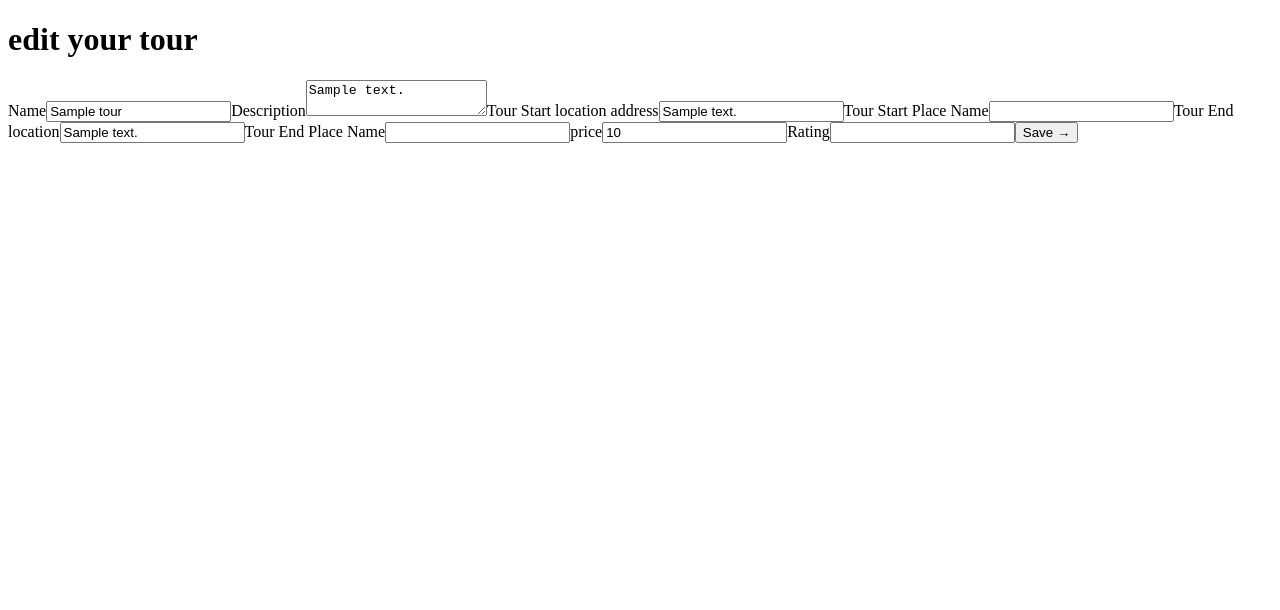
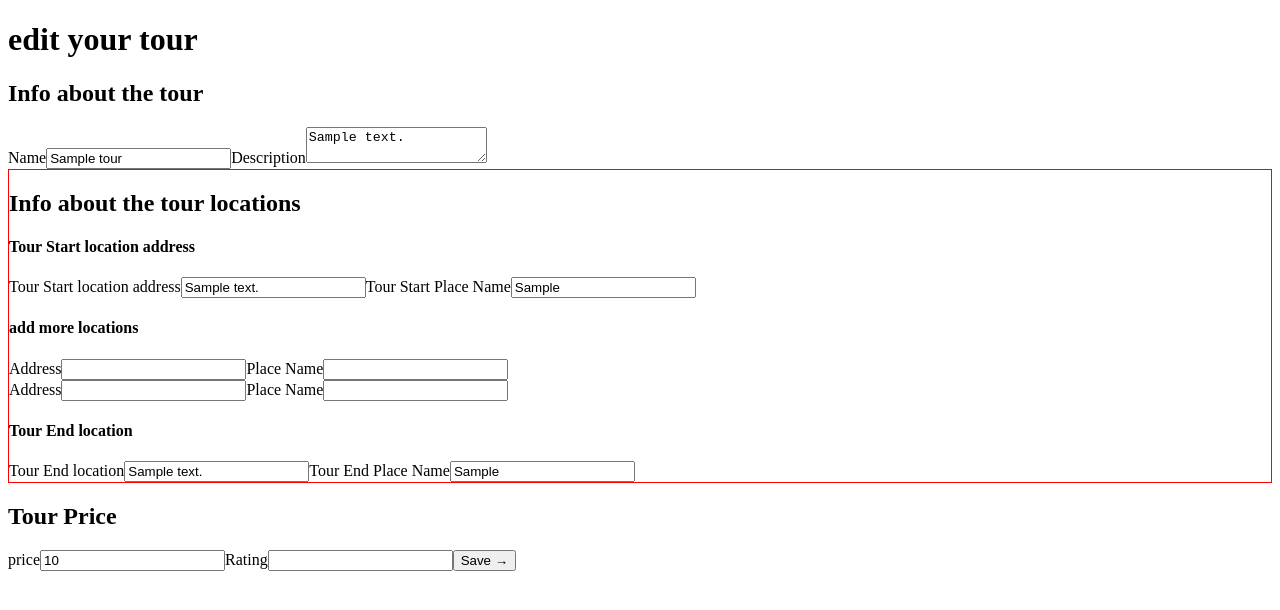
Before and after one commit to Ana-OS/wildtours-app, a Node server app: page /tours/600000000000000000000001/edit in a window 1280 px wide. Shown: the top 610 px of the page. Run offline with Node 20, Linux system fonts and the light colour scheme; tables that the repository leaves empty hold one stand-in row (values such as "Sample post"); some libraries are stand-ins or nearby versions.

Commit message:
added extra locations to tours

```diff
--- a/models/Tour.js
+++ b/models/Tour.js
@@ -85,13 +85,14 @@ const tourSchema = new mongoose.Schema({
                 type: String,
                 default: 'Point'
             },
-            coordinates: {
-                type: [Number],
-                // required: 'You must supply coordinates'
+            coordinates: [Number],
+            address: {
+                type: String,
+                required: 'You must supply an address!'
             },
             place: {
                 type: String,
-                // required: 'Please provide the location name'
+                required: 'please supply a start place!'
             },
             day: Number
         }
--- a/public/css/style.css
+++ b/public/css/style.css
@@ -93,13 +93,14 @@
 }
 
 /* tour page  */
-
+.locations{
+  border:1px solid red
+}
 #map{
   width:600px;
   height:70vh;
   border:1px solid red;
 }
-
 
 .marker {
   background-image: url('../img/pin.png');
@@ -111,11 +112,17 @@
 
 .mapboxgl-popup {
   max-width: 25rem;
+  border:2px solid blue;
+
   /* border: 30px; */
-
+}
+.popUp_div {
+  width:30px;
+  border:2px solid blue;
 }
 
 .mapboxgl-popup-content {
+
   text-align: center;
   font-family: 'Lato', sans-serif;
   padding: 1.5rem !important;
@@ -123,3 +130,7 @@
   -webkit-box-shadow: 0 1rem 3rem rgba(0, 0, 0, 0.15) !important;
   box-shadow: 0 1rem 3rem rgba(0, 0, 0, 0.15) !important;
 }
+.mapboxgl-popup-content.popUp_div {
+  width:30px;
+  border:2px solid blue;
+}
--- a/public/javascript/autocompleteMap.js
+++ b/public/javascript/autocompleteMap.js
@@ -21,6 +21,32 @@ window.onload = function () {
     });
 
 
+    // EXTRA LOCATIONS
+
+    const inputStartLocation = document.querySelector("#startLocation");
+    let latStartLocation = document.querySelector("#latStartLocation");
+    let lngStartLocation = document.querySelector("#lngStartLocation");
+
+
+    if (!inputStartLocation) return; // skip this fn from running if there is not input on the page
+    const dropdownStartLocation = new google.maps.places.Autocomplete(inputStartLocation);
+    // console.log(dropdown)
+
+    dropdownStartLocation.addListener('place_changed', () => {
+        const place = dropdownStartLocation.getPlace();
+        latStartLocation.value = place.geometry.location.lat();
+        lngStartLocation.value = place.geometry.location.lng();
+
+    });
+    // if someone hits enter on the address field, don't submit the form
+    inputStartLocation.addEventListener('keydown', (e) => {
+        if (e.keyCode === 13) e.preventDefault();
+    });
+
+
+
+
+    // End Locations
 
     const inputEndLocation = document.querySelector("#endLocation");
     let latEndLocation = document.querySelector("#latEndLocation");
--- a/views/mixins/_tourForm.pug
+++ b/views/mixins/_tourForm.pug
@@ -1,6 +1,7 @@
 mixin tourForm(tour = {})
 
     form(action=`/tours/${tour._id || ''}` method="POST")
+        h2 Info about the tour
         label(for="name") Name
         input(type="text" name="name" value=tour.name)
         label(for="description") Description
@@ -11,22 +12,42 @@ mixin tourForm(tour = {})
         //- if tour.photo
         //-     img(src=`/uploads/${tour.photo}`, alt=tour.name width=200)
         //- //- address, lng and lat
-        label(for="address") Tour Start location address
-        input(type="text" id="startLocation" name="startLocation[address]" value=(tour.startLocation && tour.startLocation.address))
-        input(type="hidden" id="lngStartLocation" name="startLocation[coordinates][0]" value=(tour.startLocation && tour.startLocation.coordinates[0]))
-        input(type="hidden" id="latStartLocation" name="startLocation[coordinates][1]" value=(tour.startLocation && tour.startLocation.coordinates[1]))
-
-        label(for="place") Tour Start Place Name
-        input(type="text" name="startLocation[place]" value=tour.place)
-
-        label(for="address") Tour End location
-        input(type="text" id="endLocation" name="endLocation[address]" value=(tour.endLocation && tour.endLocation.address))
-        input(type="hidden" id="lngEndLocation" name="endLocation[coordinates][0]" value=(tour.endLocation && tour.endLocation.coordinates[0]))
-        input(type="hidden" id="latEndLocation" name="endLocation[coordinates][1]" value=(tour.endLocation && tour.endLocation.coordinates[1]))
-
-        label(for="place") Tour End Place Name
-        input(type="text" name="endLocation[place]" value=tour.place)
-
+        .locations
+            h2 Info about the tour locations
+            div
+                h4 Tour Start location address
+                label(for="address") Tour Start location address
+                input(type="text" id="startLocation" name="startLocation[address]" value=(tour.startLocation && tour.startLocation.address))
+                input(type="hidden" id="lngStartLocation" name="startLocation[coordinates][0]" value=(tour.startLocation && tour.startLocation.coordinates[0]))
+                input(type="hidden" id="latStartLocation" name="startLocation[coordinates][1]" value=(tour.startLocation && tour.startLocation.coordinates[1]))
+                label(for="place") Tour Start Place Name
+                input(type="text" name="startLocation[place]" value=tour.startLocation.place)
+            #extraLocations
+                h4 add more locations
+                - let i = 0
+                div(id=`location${i+=1}`)
+                    label(for="address") Address
+                    input(type="text" id="locations" name="locations[address]")
+                    input(type="hidden" id="lnglocations" name="locations[coordinates][0]" )
+                    input(type="hidden" id="latlocations" name="locations[coordinates][1]" )
+                    label(for="place") Place Name
+                    input(type="text" name="locations[place]" )
+                div(id=`location${i+=1}`)
+                    label(for="address") Address
+                    input(type="text" id="locations" name="locations[address]")
+                    input(type="hidden" id="lnglocations" name="locations[coordinates][0]" )
+                    input(type="hidden" id="latlocations" name="locations[coordinates][1]" )
+                    label(for="place") Place Name
+                    input(type="text" name="locations[place]" )
+            div
+                h4 Tour End location
+                label(for="address") Tour End location
+                input(type="text" id="endLocation" name="endLocation[address]" value=(tour.endLocation && tour.endLocation.address))
+                input(type="hidden" id="lngEndLocation" name="endLocation[coordinates][0]" value=(tour.endLocation && tour.endLocation.coordinates[0]))
+                input(type="hidden" id="latEndLocation" name="endLocation[coordinates][1]" value=(tour.endLocation && tour.endLocation.coordinates[1]))
+                label(for="place") Tour End Place Name
+                input(type="text" name="endLocation[place]" value=tour.endLocation.place)
+        h2 Tour Price
         label(for="price") price
         input(type="number" name="price" value=tour.price)
         label(for="rating") Rating
--- a/views/tour.pug
+++ b/views/tour.pug
@@ -16,7 +16,7 @@ block content
   a(href=`/tours/${tour.id}/book`)
     button.btn.btn-info Book Tour
 
-  #map(data-startlocations=`${JSON.stringify(tour.startLocation) }`, data-endlocations=`${JSON.stringify(tour.endLocation) }`)
+  #map(data-startlocations=`${JSON.stringify(tour.startLocation) }`, data-locations=`${JSON.stringify(tour.locations) }`, data-endlocations=`${JSON.stringify(tour.endLocation) }`)
 
   block scripts
     //- script(async="false"  src=`https://maps.googleapis.com/maps/api/js?key=${process.env.MAP_KEY}&callback=initMap`)
```
Also changed, not shown: public/javascript/map.js (+18 -9 lines).
